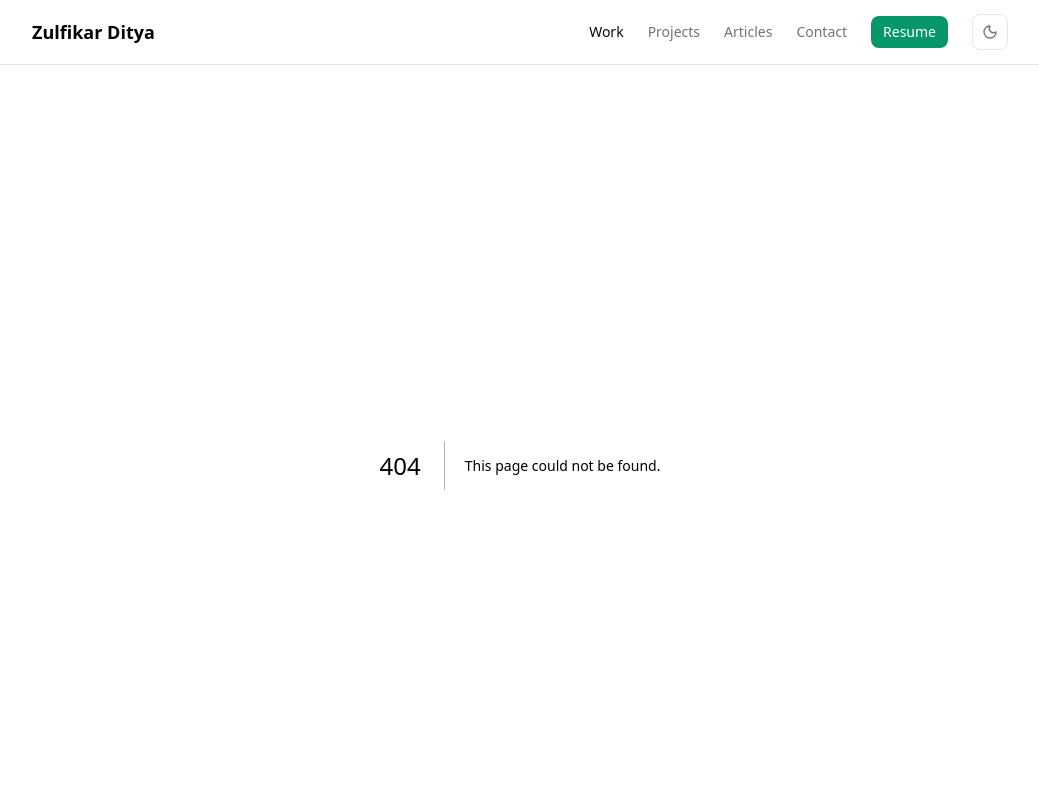
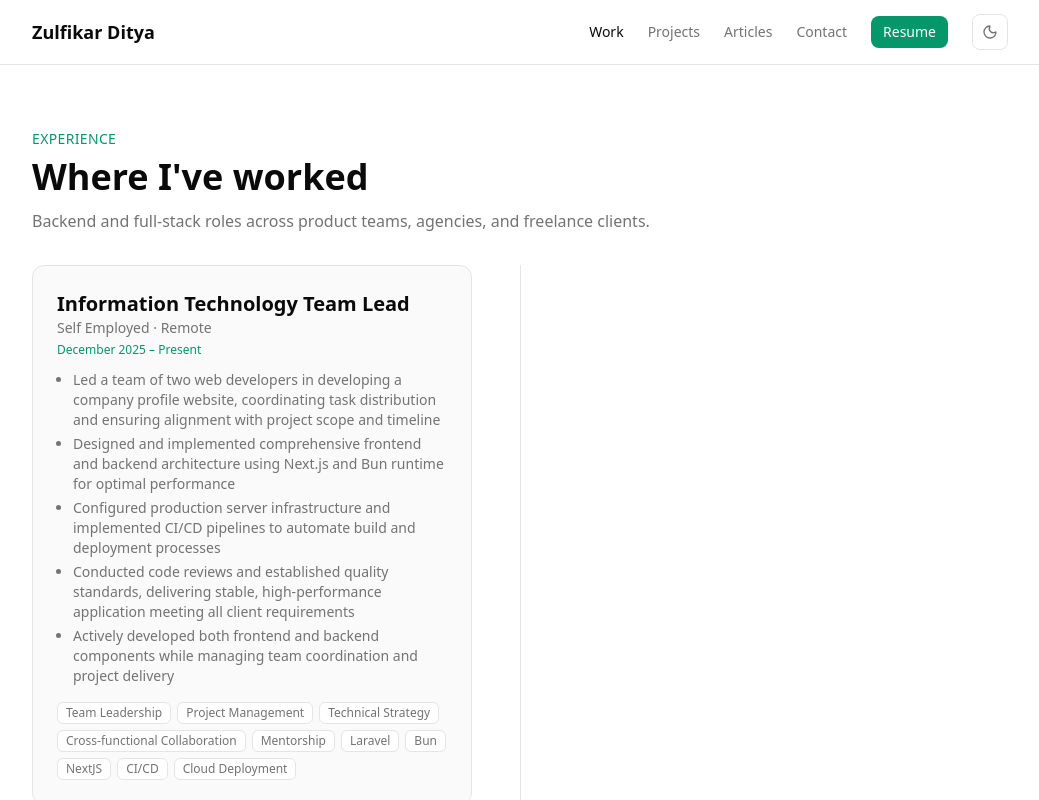
Before and after one commit to zulfikar-ditya/zulfikar-ditya-profile-2026, a Next.js app: page /work in a window 1280 px wide. Before the commit this address had no page. Shown: the top 800 px of the page, without its empty margins (120-1159 px from the left). Built offline with nearby package versions, Linux system fonts and the light colour scheme.

Commit message:
feat: add /work timeline page

```diff
--- /dev/null
+++ b/app/work/page.tsx
@@ -0,0 +1,12 @@
+import { SectionHeader } from "@/components/ui/SectionHeader";
+import { WorkTimeline } from "@/components/work/WorkTimeline";
+
+export default function WorkPage() {
+	return (
+		<div className="mx-auto max-w-5xl px-6 py-16">
+			<SectionHeader eyebrow="Experience" title="Where I've worked"
+				intro="Backend and full-stack roles across product teams, agencies, and freelance clients." />
+			<WorkTimeline />
+		</div>
+	);
+}
--- /dev/null
+++ b/components/work/WorkTimeline.tsx
@@ -0,0 +1,28 @@
+import { experience } from "@/data/experience";
+import { Reveal } from "@/components/motion/Reveal";
+import { Badge } from "@/components/ui/Badge";
+
+export function WorkTimeline() {
+	return (
+		<div className="relative">
+			<div className="absolute left-4 top-0 h-full w-px bg-border md:left-1/2" aria-hidden />
+			<div className="space-y-10">
+				{experience.map((e, i) => (
+					<Reveal key={`${e.company}-${i}`} className={`relative pl-12 md:w-1/2 ${i % 2 ? "md:ml-auto md:pl-12" : "md:pr-12 md:pl-0 md:text-right"}`}>
+						<div className="rounded-xl border border-border bg-surface p-6 text-left">
+							<h3 className="font-display text-xl font-bold">{e.title}</h3>
+							<p className="text-sm text-muted-fg">{e.company} · {e.type}</p>
+							<p className="mt-1 text-xs text-accent">{e.dateStart} – {e.dateEnd}</p>
+							<ul className="mt-3 list-disc space-y-1 pl-4 text-sm text-muted-fg">
+								{e.descriptions.map((d, j) => <li key={j}>{d}</li>)}
+							</ul>
+							<div className="mt-4 flex flex-wrap gap-1.5">
+								{e.skills.map((s) => <Badge key={s}>{s}</Badge>)}
+							</div>
+						</div>
+					</Reveal>
+				))}
+			</div>
+		</div>
+	);
+}
```
